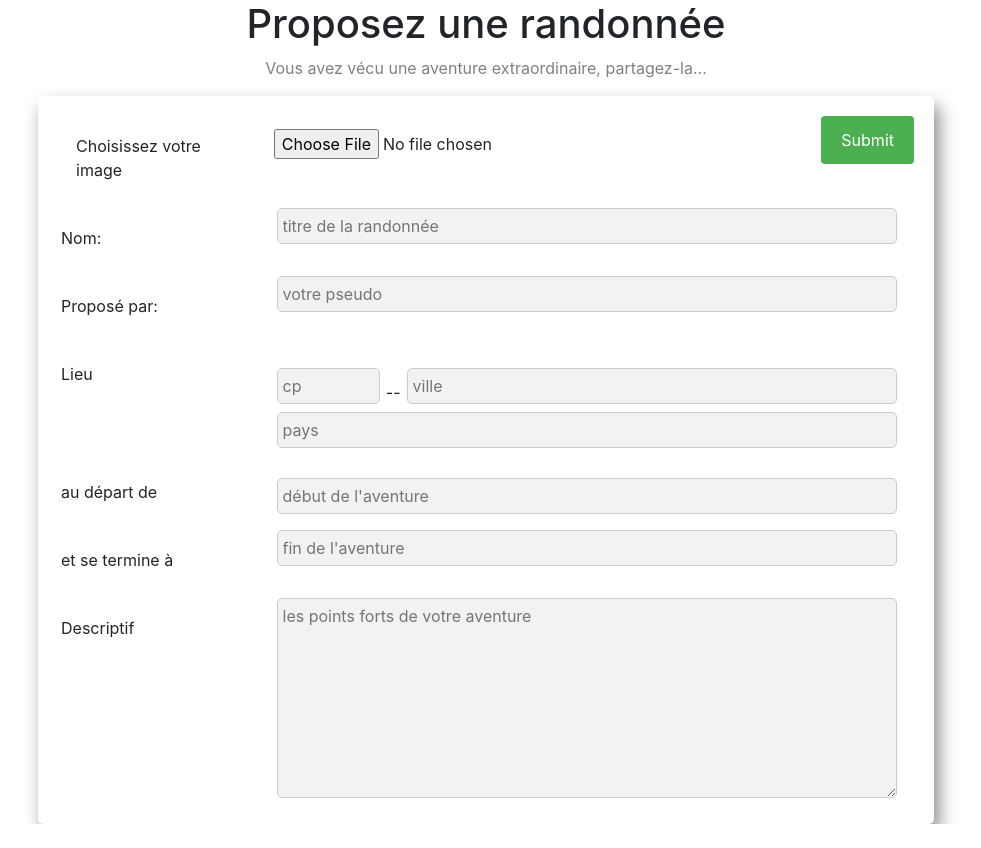
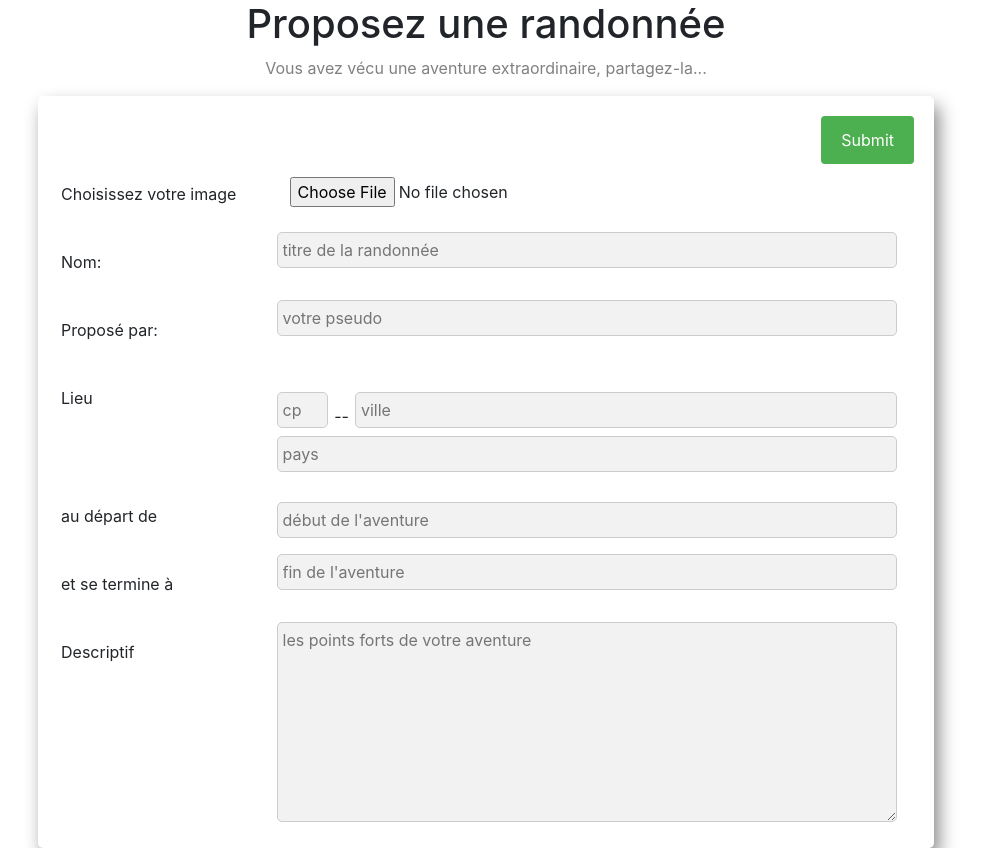
Before and after one commit to Physalice/projet_promenade, a PHP site: page /formulaire-create.php in a window 1280 px wide. Shown: the whole page, without its empty margins (154-1135 px from the left). Before the commit the page ends 824 px from the top, so only its background shows below. Run offline with PHP 8.4, Linux system fonts and the light colour scheme; data that the repository does not hold is empty.

Commit message:
retouche liste+formulaire

```diff
--- a/www/formulaire-create.php
+++ b/www/formulaire-create.php
@@ -30,10 +30,15 @@ $maRando = $database->getRandoById($id);
         <h1>Proposez une randonnée</h1>
         <p>Vous avez vécu une aventure extraordinaire, partagez-la...</p>
         </div>
+
             <div class="container">
-                <div class="button">
-                    <input type="submit" value="Submit">
+
+                <div class="row">
+                    <div class="button col-sm-12">
+                        <input type="submit" value="Submit">
+                    </div>
                 </div>
+
                 <div class="row ">
                     <div class="col-25">
                         <label for="files">Choisissez votre image</label>
@@ -42,6 +47,7 @@ $maRando = $database->getRandoById($id);
                         <input type="file" id="files" name="files"required>
                     </div>
                 </div>
+
                 <div class="row ">
                     <div class="col-25">
                         <label for="titre">Nom: </label>
@@ -50,6 +56,7 @@ $maRando = $database->getRandoById($id);
                         <input type="text" id="titreRando" name="titre" placeholder="titre de la randonnée" required>
                     </div>
                 </div>
+
                 <div class="row">
                     <div class="col-25">
                         <label for="auteur">Proposé par: </label>
@@ -64,7 +71,7 @@ $maRando = $database->getRandoById($id);
                         <label for="cp">Lieu </label>
                     </div>
                     <div class="col-75 d-flex align-items-end mb-2">
-                        <input type="text" class="col-sm-2 cp" id="cpRando" name="cp" placeholder="cp" required>
+                        <input type="text" class="col-sm-1 cp" id="cpRando" name="cp" placeholder="cp" required>
                         <?php echo "--" ?>
                         <input type="text" class="col-sm ville" id="villeRando" name="ville" placeholder="ville" required>
                     </div>
--- a/www/listePromenade.php
+++ b/www/listePromenade.php
@@ -40,7 +40,7 @@ $listePromenade = $database->getAllRando();
                      <h1><?php echo $rando->getTitre()?></h1>
                      <p><?php  echo "Lieu: " .$rando->getVille() ." " .$rando->getPays()?></p>
                      <p><?php echo $rando->getItineraire()?></p>
-                     <p class="auteur"><?php echo "Créé par: " .$rando->getAuteur()?>
+                     <p class="auteur"><?php echo "Créé par: " .$rando->getAuteur()?></p>
 
                      <p><button>Choisir</button></p>
                    </div>
--- a/www/styleRando.css
+++ b/www/styleRando.css
@@ -142,7 +142,7 @@ button:hover, a:hover {
   }
 }
 @media screen and (max-width: 600px) {
-  img {
+  img{
     width: 70%;
     margin-top: 0;
   }
--- a/www/updatePromenade.php
+++ b/www/updatePromenade.php
@@ -69,7 +69,7 @@ $rando = $database->getRandoById($id);
                         <label for="Cp">Lieu </label>
                     </div>
                     <div class="col-75 d-flex align-items-end mb-2">
-                        <input type="text" class="col-sm-2 cp" id="Cp" name="Cp" value="<?php echo $rando->getCp() ?>" required>
+                        <input type="text" class="col-sm-1 cp" id="Cp" name="Cp" value="<?php echo $rando->getCp() ?>" required>
                         <?php echo "  --  " ?>
                         <input type="text" class="col-sm ville" id="Ville" name="Ville" value="<?php echo $rando->getVille() ?>" required>
                     </div>
```
